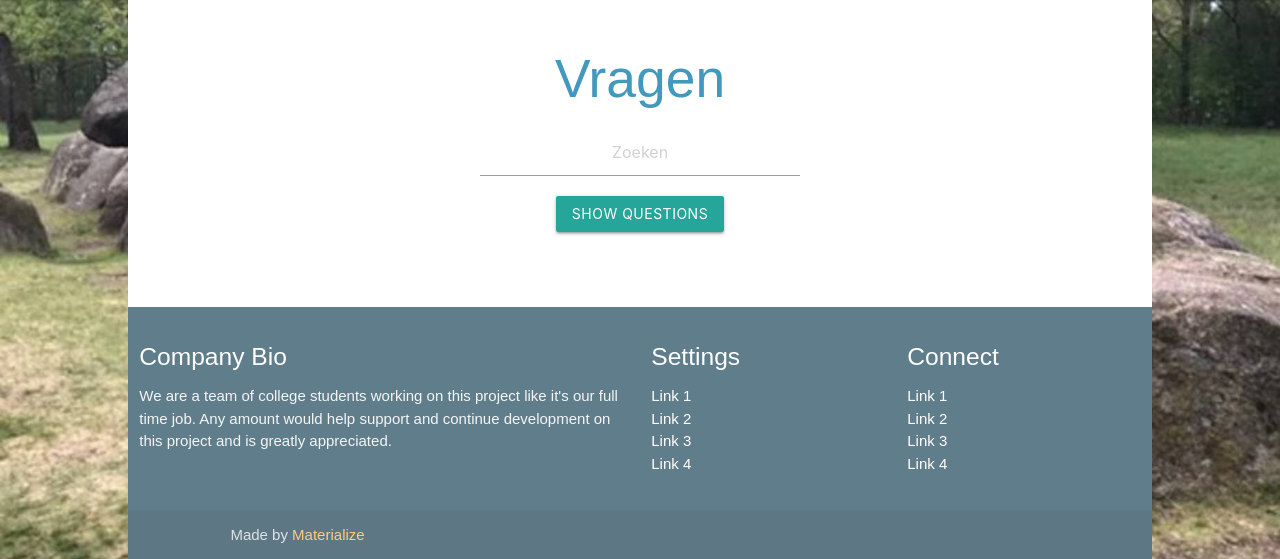
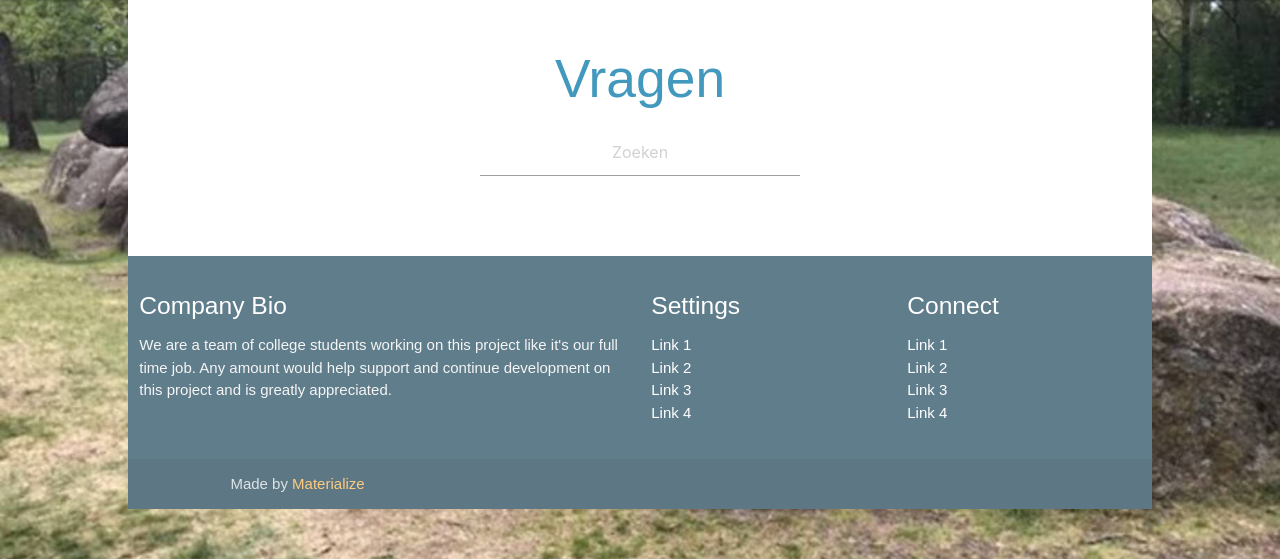
Before and after one commit to Stuxles/project-hunebed, a CodeIgniter app: page /Projects/questions in a window 1280 px wide. Shown: the part 123-682 px from the top of the page. Run offline with CodeIgniter, Linux system fonts and the light colour scheme; some libraries are stand-ins or nearby versions.

Commit message:
Removed unnecessary html and php

```diff
--- a/application/views/questions/questions.php
+++ b/application/views/questions/questions.php
@@ -6,24 +6,11 @@
                 <input class="center" id="search-question" placeholder="Zoeken" id="first_name" type="text">
             </div>
         </div>
-        <form id="testForm" class="center">
-            <button class="btn testButton">Show Questions</button>
-        </form>
         <div class="container">
             <ul class="pagination center question-pagination">
             </ul>
             <div class="questionListContainer">
             </div>
-            <!-- <?php for ($x = 0; $x <= 0; $x++) { ?>
-            <div class="card question-card hoverable">
-                <div class="card-content">
-                    <p>I am a very simple card. I am good at containing small bits of information?</p>
-                </div>
-                <div class="card-action">
-                    <a class="hb-yellow-text" href="<?=base_url('questions/show')?>">Lees meer</a>
-                </div>
-            </div>
-            <?php } ?> -->
         </div>
     </div>
     <br><br>
```
